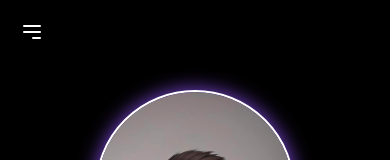
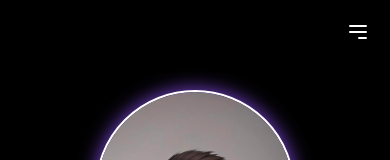
Before and after one commit to abhinavkarnatak-dev/My-Portfolio, a React (Vite) app: page / in a window 390 px wide. Shown: the top 160 px of the page. Built offline with nearby package versions, Linux system fonts and the light colour scheme.

Commit message:
HBRG Icon Pos Updated

```diff
--- a/src/components/Header.jsx
+++ b/src/components/Header.jsx
@@ -15,7 +15,7 @@ const Header = () => {
     };
 
     return (
-        <header className="fixed top-0 left-0 w-full px-5 lg:px-20 py-5 lg:py-4 flex justify-left lg:justify-center items-center bg-black shadow-md z-20 border-white">
+        <header className="fixed top-0 left-0 w-full px-5 lg:px-20 py-5 lg:py-4 flex justify-end lg:justify-center items-center bg-black shadow-md z-20 border-white">
             <nav className="hidden lg:flex space-x-16">
                 <a
                     onClick={() => handleScroll('home')}
```
